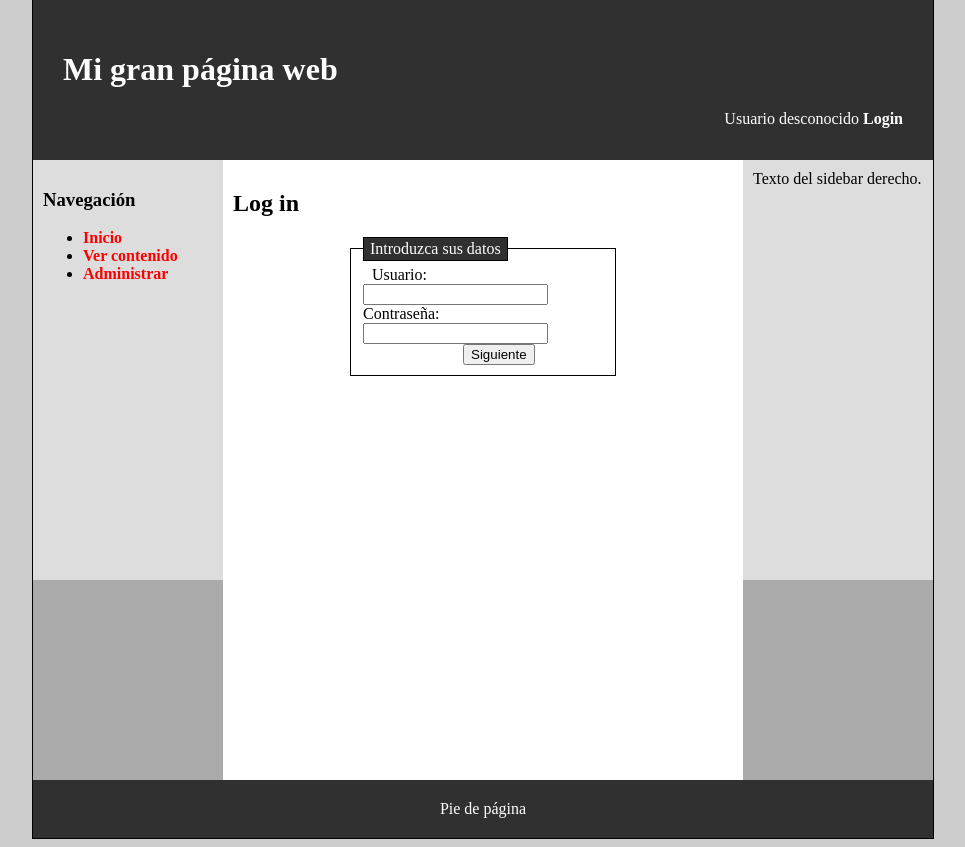
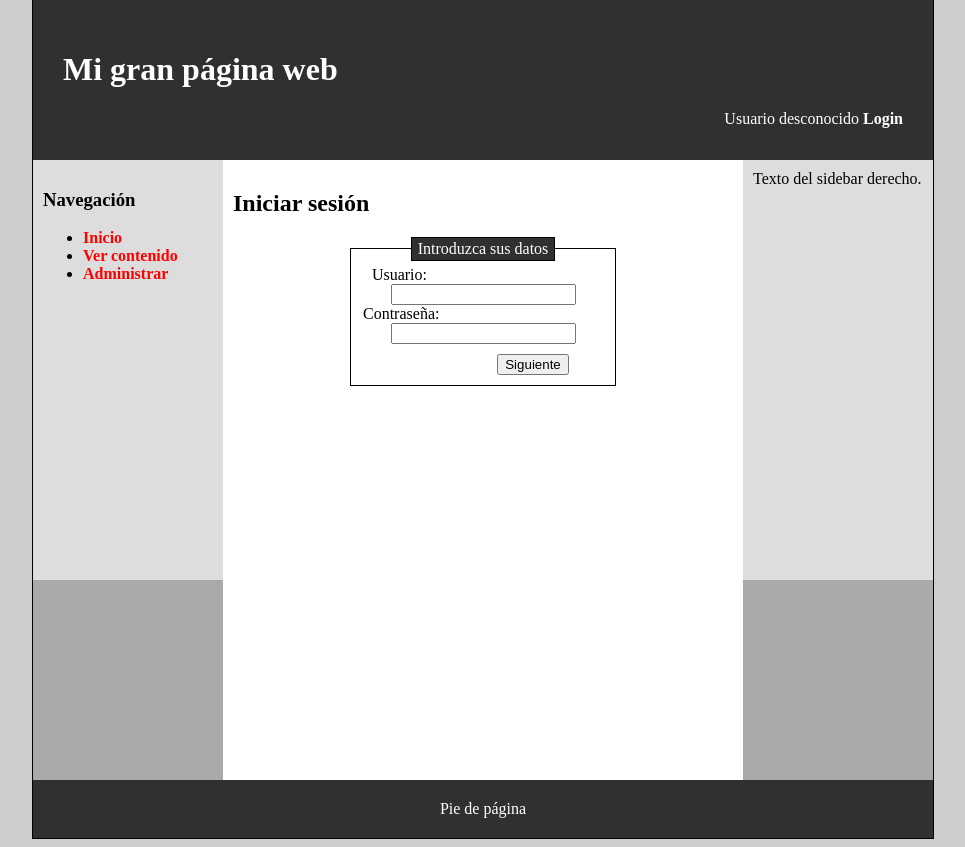
Before and after one commit to andmari11/GoalLink-AW, a PHP site: page /login.php in a window 1280 px wide. Shown: the part 31-878 px from the top of the page, without its empty margins (157-1122 px from the left). Run offline with PHP 8.4, Linux system fonts and the light colour scheme.

Commit message:
ejercicio2

```diff
--- a/ejercicios/ej2_p10/login.php
+++ b/ejercicios/ej2_p10/login.php
@@ -4,6 +4,16 @@
 <link rel="stylesheet" type="text/css" href="estilo.css" />
 <meta http-equiv="Content-Type" content="text/html; charset=utf-8">
 <title>Login</title>
+
+<style>
+    form {
+        text-align: center;
+    }
+    form button {
+        margin-top: 10px; /* Ajusta según sea necesario */
+    }
+</style>
+
 </head>
 
 <body>
@@ -18,7 +28,7 @@
 
 	<main>
 	  <article>
-		<h1>Log in</h1>
+		<h1>Iniciar sesión</h1>
         <form action="procesarLogin.php" method="post">
             <fieldset>
                 <legend>Introduzca sus datos </legend>
```
